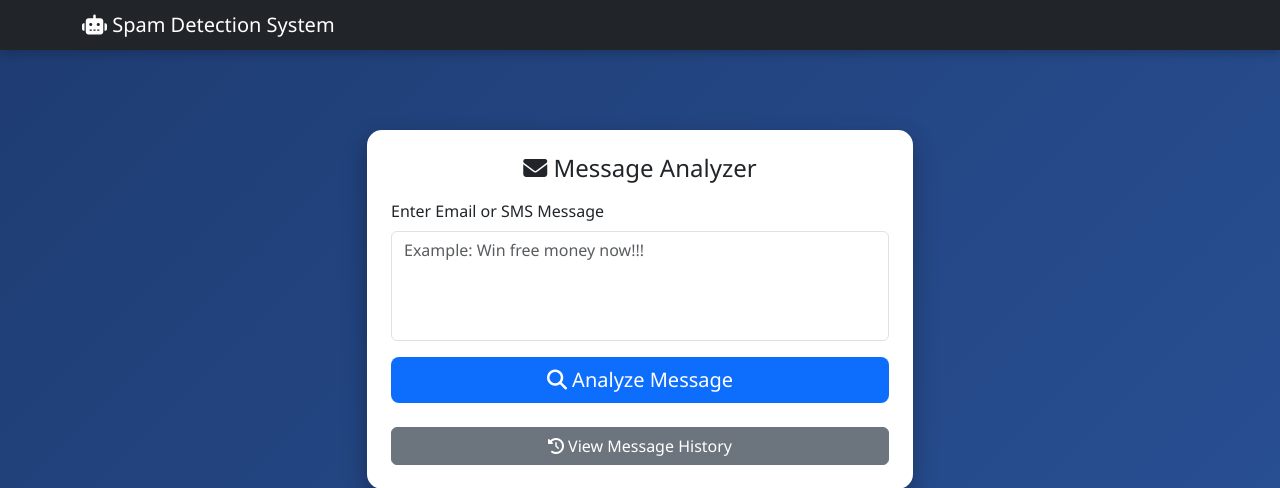
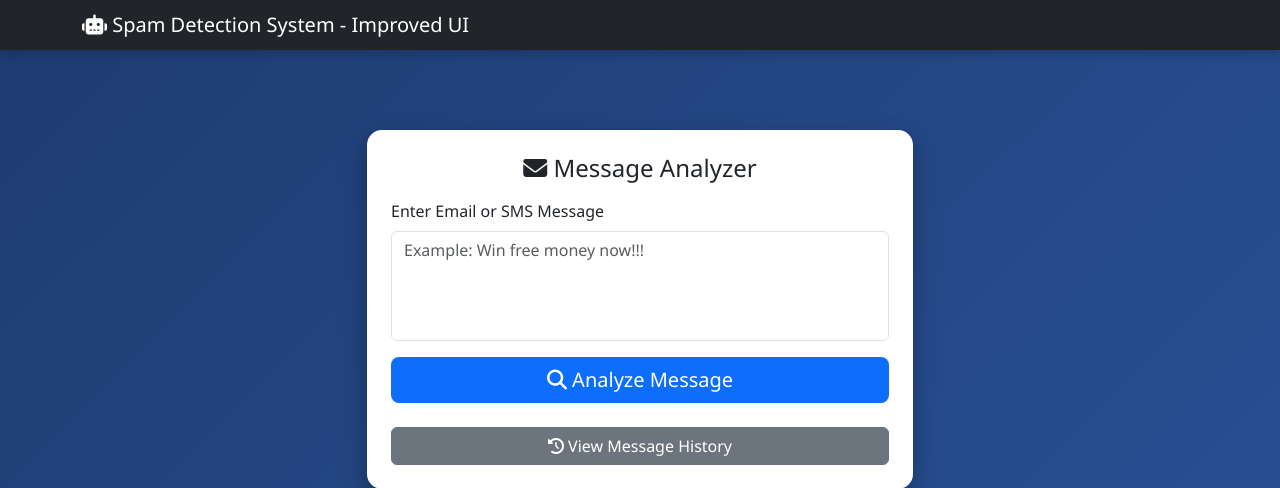
Before and after one commit to kiranu13/Spam-Probability-Calculator, a Flask app: page / in a window 1280 px wide. Shown: the top 488 px of the page. Run offline with Flask 3, Linux system fonts and the light colour scheme.

Commit message:
UI improvement for spam detection system

```diff
--- a/templates/index.html
+++ b/templates/index.html
@@ -74,8 +74,7 @@ font-size:14px;
 <span class="navbar-brand mb-0 h1">
 
 <i class="fa-solid fa-robot"></i>
- Spam Detection System
-
+ Spam Detection System - Improved UI
 </span>
 
 </div>
```
